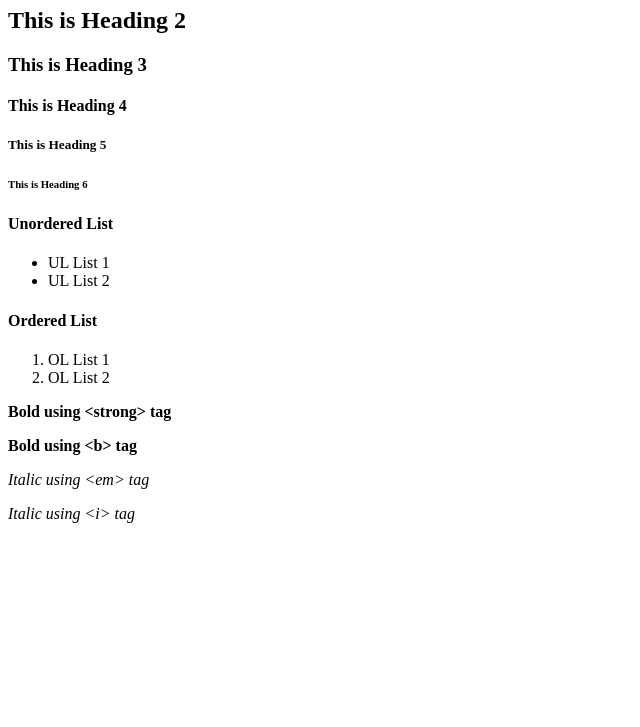
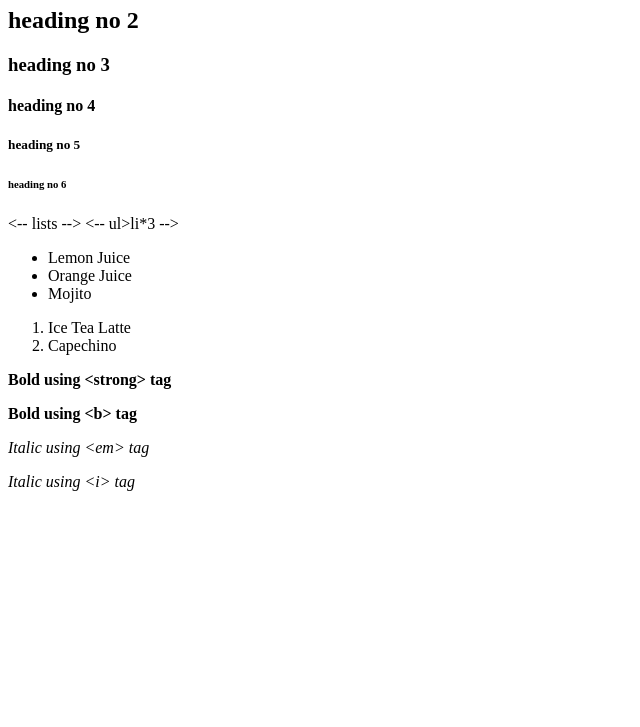
Before and after one commit to VirtualPrakhar/HiteshWebDevUDEMY, a plain HTML site: page 1.HTML/02_headings_list.html in a window 1280 px wide. Shown: the part 73-800 px from the top of the page, without its empty margins (0-640 px from the left). Drawn offline with Linux system fonts and the light colour scheme.

Commit message:
till block and inline elements

```diff
--- a/1.HTML/02_headings_list.html
+++ b/1.HTML/02_headings_list.html
@@ -3,26 +3,28 @@
 <head>
     <meta charset="UTF-8">
     <meta name="viewport" content="width=device-width, initial-scale=1.0">
-    <title>Heading List</title>
+    <title>Document</title>
 </head>
 <body>
-    <h1>This is Heading 1</h1>
-    <h2>This is Heading 2</h2>
-    <h3>This is Heading 3</h3>
-    <h4>This is Heading 4</h4>
-    <h5>This is Heading 5</h5>
-    <h6>This is Heading 6</h6>
+    <h1>heading no 1</h1>
+    <h2>heading no 2</h2>
+    <h3>heading no 3</h3>
+    <h4>heading no 4</h4>
+    <h5>heading no 5</h5>
+    <h6>heading no 6</h6>
 
-    <!-- Lists -->
-     <h4>Unordered List</h4>
+    <-- lists -->
+
+    <-- ul>li*3 -->
     <ul>
-        <li>UL List 1</li>
-        <li>UL List 2</li>
+        <li>Lemon Juice</li>
+        <li>Orange Juice</li>
+        <li>Mojito</li>
     </ul>
-     <h4>Ordered List</h4>
+
     <ol>
-        <li>OL List 1</li>
-        <li>OL List 2</li>
+        <li>Ice Tea Latte</li>
+        <li>Capechino</li>
     </ol>
 
     <p><strong>Bold using &lt;strong&gt; tag</strong></p>
@@ -30,6 +32,5 @@
 
     <p><em>Italic using &lt;em&gt; tag</em></p>
     <p><i>Italic using &lt;i&gt; tag</i></p>
-
 </body>
 </html>
```
Also changed, not shown: 1.HTML/01_intro.html (+14 -13 lines).
